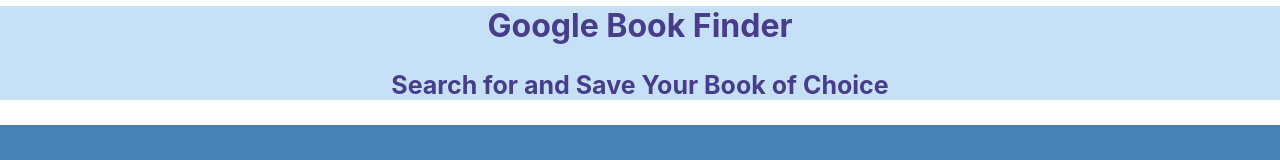
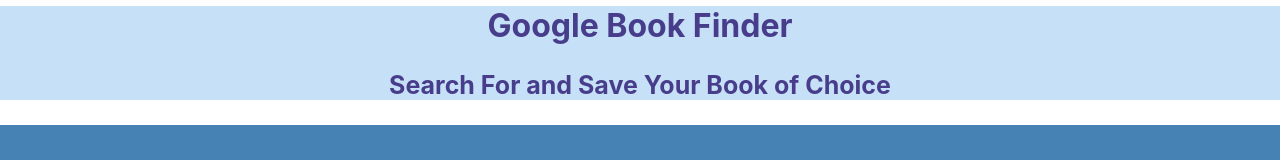
Before and after one commit to MeganLCoppins/Book-Finder, a React (Create React App) app in the folder client/: page / in a window 1280 px wide. Shown: the part 236-396 px from the top of the page. Built offline with nearby package versions, Linux system fonts and the light colour scheme; the HTML template or start-up script is replaced by a standard one.

Commit message:
jumbotron text edit

```diff
--- a/client/src/components/Jumbotron/index.js
+++ b/client/src/components/Jumbotron/index.js
@@ -7,7 +7,7 @@
         <div className="jumbotron jumbotron-fluid" style={{width: "100%", textAlign: "center", color: "darkslateblue", marginBottom: "0px", marginTop: "80px", backgroundColor: "rgb(198, 224, 247)"}}>
           <div className="container">
             <h1 className="display-4" style={{fontWeight: "bold"}}>Google Book Finder</h1>
-            <h3 className="lead" style={{fontSize: "25px"}}>Search for and Save Your Book of Choice</h3>
+            <h3 className="lead" style={{fontSize: "25px"}}>Search For and Save Your Book of Choice</h3>
           </div>
         </div>
     )
```
